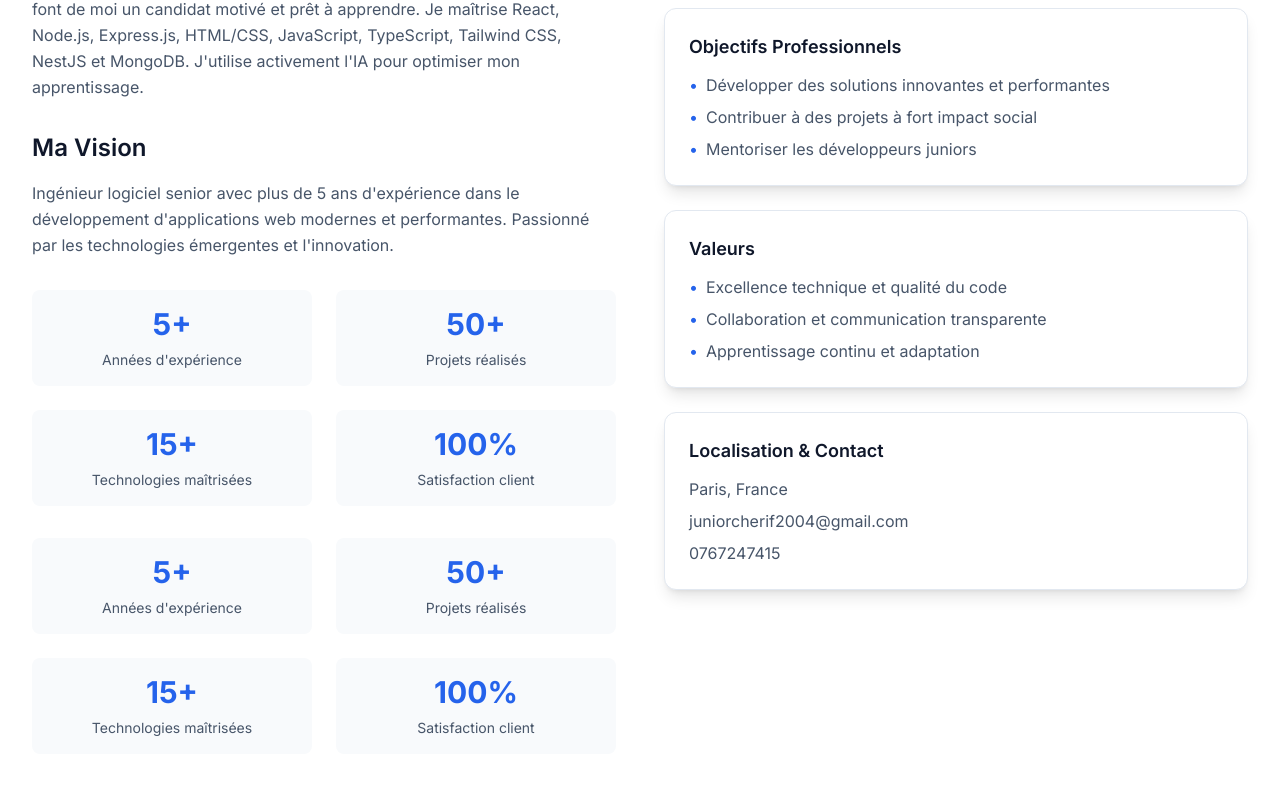
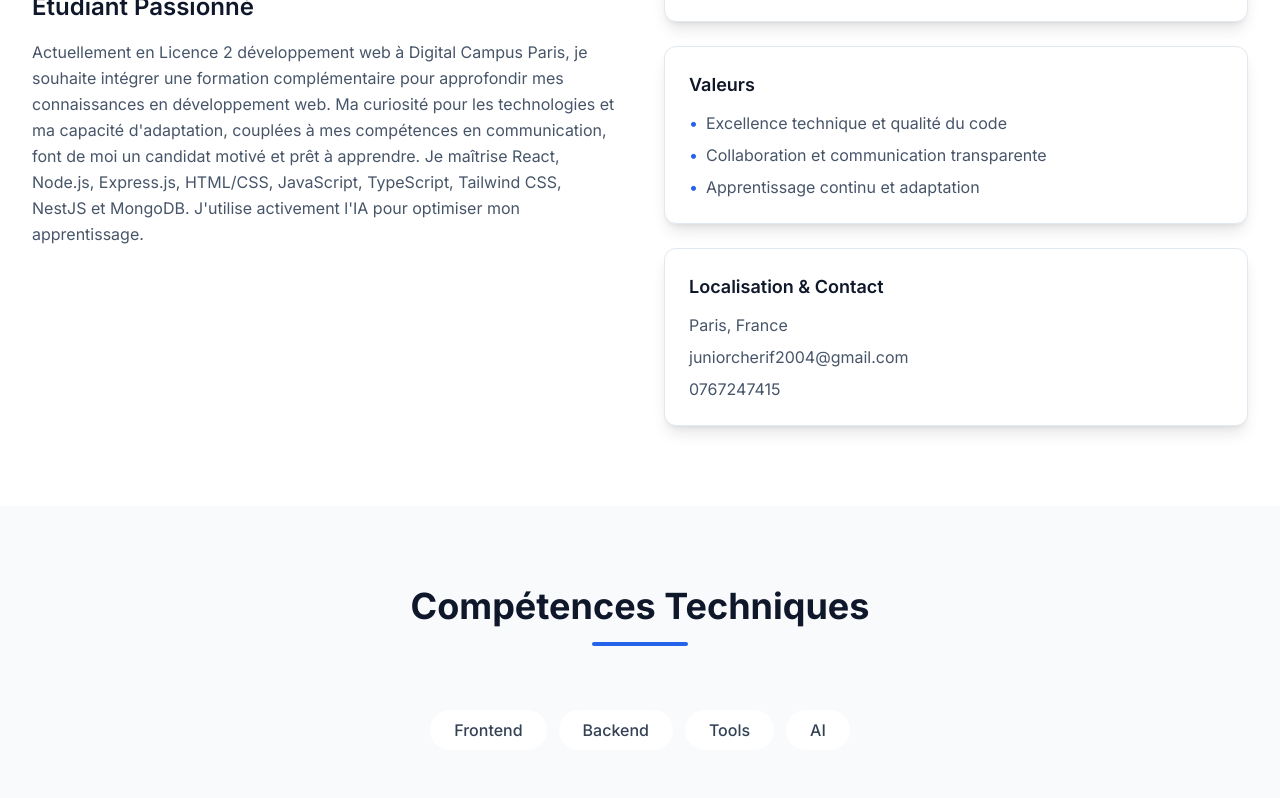
Before and after one commit to juniorcherif2004-star/portfolio-mohamed-cherif, a Next.js app: page / in a window 1280 px wide. Shown: the part 1160-1958 px from the top of the page. Built offline with nearby package versions, Linux system fonts and the light colour scheme.

Commit message:
Remove Ma Vision section from About page

```diff
--- a/components/About.tsx
+++ b/components/About.tsx
@@ -59,59 +59,11 @@ export function About() {
           >
             <motion.div variants={itemVariants} className="mb-8">
               <h3 className="text-2xl font-semibold text-secondary-900 dark:text-white mb-4">
-                Ingénieur Logiciel Passionné
+                Étudiant Passionné
               </h3>
               <p className="text-secondary-600 dark:text-secondary-300 leading-relaxed mb-6">
                 {profile.about}
               </p>
-            </motion.div>
-
-            <motion.div variants={itemVariants} className="mb-8">
-              <h3 className="text-2xl font-semibold text-secondary-900 dark:text-white mb-4">
-                Ma Vision
-              </h3>
-              <p className="text-secondary-600 dark:text-secondary-300 mb-8 leading-relaxed">
-                Ingénieur logiciel senior avec plus de 5 ans d&apos;expérience dans le développement d&apos;applications web modernes et performantes. Passionné par les technologies émergentes et l&apos;innovation.
-              </p>
-              <div className="grid grid-cols-2 gap-6">
-                <div className="text-center p-4 bg-secondary-50 dark:bg-secondary-800 rounded-lg">
-                  <div className="text-3xl font-bold text-primary-600 dark:text-primary-400 mb-2">5+</div>
-                  <div className="text-sm text-secondary-600 dark:text-secondary-400">Années d&apos;expérience</div>
-                </div>
-                <div className="text-center p-4 bg-secondary-50 dark:bg-secondary-800 rounded-lg">
-                  <div className="text-3xl font-bold text-primary-600 dark:text-primary-400 mb-2">50+</div>
-                  <div className="text-sm text-secondary-600 dark:text-secondary-400">Projets réalisés</div>
-                </div>
-                <div className="text-center p-4 bg-secondary-50 dark:bg-secondary-800 rounded-lg">
-                  <div className="text-3xl font-bold text-primary-600 dark:text-primary-400 mb-2">15+</div>
-                  <div className="text-sm text-secondary-600 dark:text-secondary-400">Technologies maîtrisées</div>
-                </div>
-                <div className="text-center p-4 bg-secondary-50 dark:bg-secondary-800 rounded-lg">
-                  <div className="text-3xl font-bold text-primary-600 dark:text-primary-400 mb-2">100%</div>
-                  <div className="text-sm text-secondary-600 dark:text-secondary-400">Satisfaction client</div>
-                </div>
-              </div>
-            </motion.div>
-
-            <motion.div variants={itemVariants}>
-              <div className="grid grid-cols-2 gap-6">
-                <div className="text-center p-4 bg-secondary-50 dark:bg-secondary-800 rounded-lg">
-                  <div className="text-3xl font-bold text-primary-600 dark:text-primary-400 mb-2">5+</div>
-                  <div className="text-sm text-secondary-600 dark:text-secondary-400">Années d&apos;expérience</div>
-                </div>
-                <div className="text-center p-4 bg-secondary-50 dark:bg-secondary-800 rounded-lg">
-                  <div className="text-3xl font-bold text-primary-600 dark:text-primary-400 mb-2">50+</div>
-                  <div className="text-sm text-secondary-600 dark:text-secondary-400">Projets réalisés</div>
-                </div>
-                <div className="text-center p-4 bg-secondary-50 dark:bg-secondary-800 rounded-lg">
-                  <div className="text-3xl font-bold text-primary-600 dark:text-primary-400 mb-2">15+</div>
-                  <div className="text-sm text-secondary-600 dark:text-secondary-400">Technologies maîtrisées</div>
-                </div>
-                <div className="text-center p-4 bg-secondary-50 dark:bg-secondary-800 rounded-lg">
-                  <div className="text-3xl font-bold text-primary-600 dark:text-primary-400 mb-2">100%</div>
-                  <div className="text-sm text-secondary-600 dark:text-secondary-400">Satisfaction client</div>
-                </div>
-              </div>
             </motion.div>
           </motion.div>
 
--- a/components/Contact.tsx
+++ b/components/Contact.tsx
@@ -113,7 +113,7 @@ export function Contact() {
       setToast({
         show: true,
         type: 'success',
-        message: 'Message envoyé avec succès! Je vous répondrai dans les plus brefs délais.'
+        message: 'Message envoyé avec succès! En tant qu\'étudiant, je vous répondrai dans les plus brefs délais.'
       });
 
       // Reset form
@@ -174,7 +174,7 @@ export function Contact() {
             variants={itemVariants}
             className="mt-6 text-lg text-secondary-600 dark:text-secondary-300 max-w-2xl mx-auto"
           >
-            N&apos;hésitez pas à me contacter pour discuter de vos projets, collaborations ou opportunités professionnelles.
+            Étudiant passionné par le développement web, je suis ouvert aux opportunités de stage, de formation complémentaire ou de collaboration sur des projets académiques.
           </motion.p>
         </motion.div>
 
@@ -265,27 +265,27 @@ export function Contact() {
 
             <motion.div variants={itemVariants} className="card p-6">
               <h3 className="text-xl font-semibold text-secondary-900 dark:text-white mb-4">
-                Disponibilité
+                Disponibilité Étudiante
               </h3>
               <p className="text-secondary-600 dark:text-secondary-300 mb-4">
-                Je suis actuellement disponible pour de nouvelles opportunités professionnelles :
+                En tant qu&apos;étudiant en Licence 2, je suis disponible pour :
               </p>
               <ul className="space-y-2 text-secondary-600 dark:text-secondary-300">
                 <li className="flex items-center gap-2">
                   <CheckCircle className="w-4 h-4 text-green-500" />
-                  Contrats à temps plein
+                  Stages en développement web
                 </li>
                 <li className="flex items-center gap-2">
                   <CheckCircle className="w-4 h-4 text-green-500" />
-                  Projets freelance
+                  Projets académiques collaboratifs
                 </li>
                 <li className="flex items-center gap-2">
                   <CheckCircle className="w-4 h-4 text-green-500" />
-                  Consultations techniques
+                  Formations complémentaires
                 </li>
                 <li className="flex items-center gap-2">
                   <CheckCircle className="w-4 h-4 text-green-500" />
-                  Mentorat et formation
+                  Opportunités d&apos;apprentissage
                 </li>
               </ul>
             </motion.div>
```
